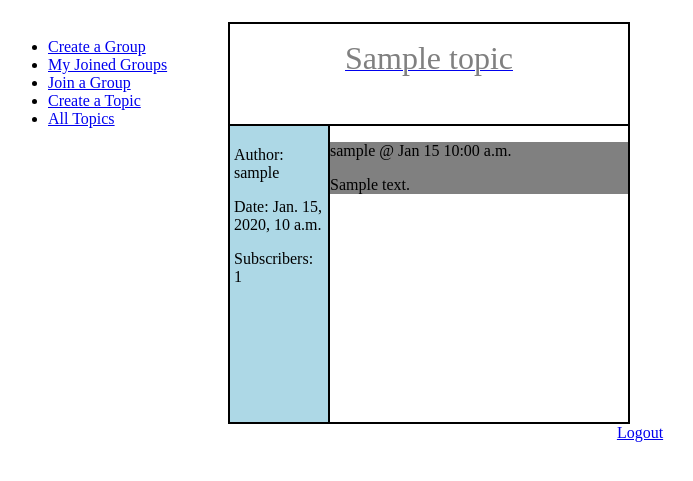
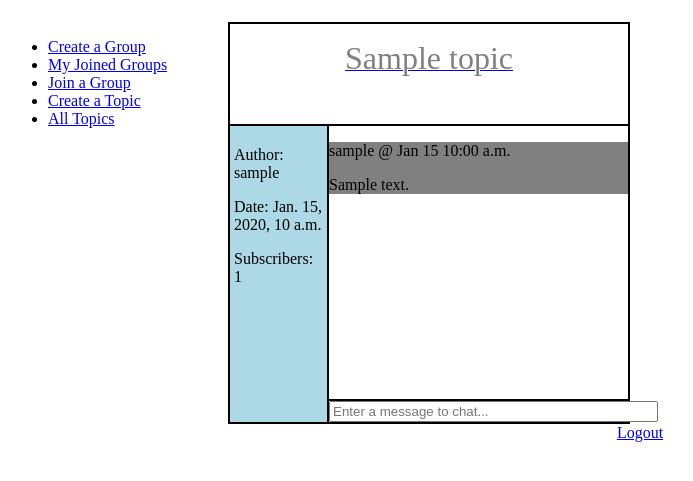
Before and after one commit to csc301-fall2014/Proj-Evening-Team8-repo, a Django app: page /mainsite/messageboard/subscriptions/ in a window 1280 px wide. Shown: the part 58-539 px from the top of the page, without its empty margins (0-693 px from the left). Run offline with Django 3.2, Linux system fonts and the light colour scheme; a user stored in the database is signed in; tables that the repository leaves empty hold one stand-in row (values such as "Sample post"); some libraries are stand-ins or nearby versions.

Commit message:
Messaging is now in table view and sub view!
Message submitted by pressing enter

```diff
--- a/messageboard/mainsite/static/mainsite/subview.css
+++ b/messageboard/mainsite/static/mainsite/subview.css
@@ -1,7 +1,7 @@
 .info {
 	background-color: lightblue;
 	float: left;
-	width: 90px;
+	width: 89px;
 	height: 288px;
 	border: 1px solid #000000;
 	margin: 0px;
@@ -15,10 +15,16 @@
 }
 .messages{
 	float: left;
-	width: 298px;
-	height:296px;
+	width: 299px;
+	height: 273px;
 	overflow-y: scroll;
 	border: 1px solid #000000;
+}
+.textbox{
+    float: left;
+    width: 299px;
+    height: 21px;
+    border: 1px solid #000000;
 }
 .logout{
 	clear: both;
--- a/messageboard/mainsite/templates/topics/subscribed_topics.html
+++ b/messageboard/mainsite/templates/topics/subscribed_topics.html
@@ -46,6 +46,14 @@
                             {% endif %}
                         {% endfor %}
                     </div>
+                    <div class="textbox" align="center">
+                         <form id="new_message" action= "" method="post">
+                            {% csrf_token %}
+                            <input type="text" id="message_content" name="message_content" size="38" autocomplete="off" placeholder="Enter a message to chat..."/>
+                            <input name="topic" type="HIDDEN" value="{{ topic.id }}"/>
+                            <input type="SUBMIT" name="POST" value="Post" hidden="true"/>
+                        </form>
+                    </div>
                 </div>
             {% empty %}
                 <p> No topics to display </p>
--- a/messageboard/mainsite/templates/topics/topic.html
+++ b/messageboard/mainsite/templates/topics/topic.html
@@ -47,9 +47,9 @@
         {% endfor %}
     </div>
     <div id="textbox" align="center">
-        <form action= "" method="post">
+        <form id="new_message" action= "" method="post">
             {% csrf_token %}
-            {{ form.as_p }}
+            <textarea style="resize:none" cols="40" id="new_message_content" name="message_content" rows="3"></textarea>
             <p> <input type="SUBMIT" name="POST" value="Post"></p>
         </form>
     </div>
--- a/messageboard/mainsite/urls.py
+++ b/messageboard/mainsite/urls.py
@@ -14,7 +14,6 @@ urlpatterns = [
     url(r'^messageboard/create/$', views.create_topic, name='create_topic'),
     url(r'^messageboard/(?P<topicid>[0-9]*)/$', views.topic, name='topic'),
 
-
     # Subscriptions
     url(r'^messageboard/(?P<topicid>[0-9]*)/subscribe/$', views.subscribe, name="subscribe"),
     url(r'^messageboard/subscriptions/$', views.subscribed_topics, name='subscribed_topics'),
--- a/messageboard/mainsite/views.py
+++ b/messageboard/mainsite/views.py
@@ -1,7 +1,7 @@
 import hashlib
 import random
 from django.shortcuts import render, redirect, get_object_or_404
-from django.http import HttpResponse
+from django.http import HttpResponse, HttpResponseRedirect
 from django.contrib.auth.models import User
 from mainsite.forms import UserForm, MessageForm, TopicForm, GroupForm
 from django.contrib.auth import authenticate, logout
@@ -10,10 +10,20 @@ from django.contrib.auth.forms import AuthenticationForm
 from django.contrib.auth.decorators import login_required
 from django.contrib.auth.hashers import make_password
 from django.core.mail import send_mail
+from django.core.urlresolvers import reverse
 from django.utils import timezone
 from mainsite.models import Topic, Message, UserProfile, Group
 
+@login_required(login_url='/mainsite/login')
 def tableview(request):
+    if "POST" in request.POST:
+        message = Message()
+        message.creator = request.user
+        current_topic = Topic.objects.get(id=request.POST['topic'])
+        message.topic = current_topic
+        message.message_content = request.POST['message_content']
+        message.save()
+        return HttpResponseRedirect(reverse('mainsite:messageboard'))
     topic_list = Topic.objects.all()
     message_list = Message.objects.all()
     return render(request, 'tableview.html', {'topics': topic_list, 'messages': message_list})
@@ -154,24 +164,24 @@ def topic(request, topicid):
     if request.method == 'POST':
         # Post a message to the topic.
         if "POST" in request.POST:
-            filled_form = MessageForm(request.POST)
-            if filled_form.is_valid():
-                data = filled_form.cleaned_data
-                message = Message()
-                message.creator = request.user
-                message.topic = Topic.objects.get(id=topicid)
-                message.message_content = data['message_content']
-                message.save()
+            message = Message()
+            message.creator = request.user
+            current_topic = Topic.objects.get(id=topicid)
+            message.topic = current_topic
+            message.message_content = request.POST['message_content']
+            message.save()
+            return HttpResponseRedirect(reverse('mainsite:topic', args=(topicid,)))
         # Edit a message.
         elif "save" in request.POST:
             message = get_object_or_404(Message, pk=request.POST['msgID'])
             message.message_content = request.POST['message_content']
             message.save()
+            return HttpResponseRedirect(reverse('mainsite:topic', args=(topicid,)))
         # Delete a message.
         elif "REMOVE" in request.POST:
             message = get_object_or_404(Message, pk=request.POST['msgID'])
             message.delete()
-
+            return HttpResponseRedirect(reverse('mainsite:topic', args=(topicid,)))
     this_topic = Topic.objects.get(id=topicid)
     messagelist = Message.objects.filter(topic__id=this_topic.id)
     return render(request, 'topics/topic.html', {'messages': messagelist, 'topic': this_topic, 'form': MessageForm()})
@@ -183,11 +193,19 @@ def subscribe(request, topicid):
     user = request.user
     user.subscribed_topics.add(Topic.objects.get(id=topicid))
     # After subscribing, redirect to the user's subscription list.
-    return redirect('/mainsite/messageboard/subscriptions')
+    return redirect(reverse('mainsite:topic', args=(topicid,)))
 
 
 @login_required(login_url='/mainsite/login')
 def subscribed_topics(request):
+    if "POST" in request.POST:
+            message = Message()
+            message.creator = request.user
+            current_topic = Topic.objects.get(id=request.POST['topic'])
+            message.topic = current_topic
+            message.message_content = request.POST['message_content']
+            message.save()
+            return HttpResponseRedirect(reverse('mainsite:subscriptions'))
     user = request.user
     topic_list = user.subscribed_topics.all()
     message_list = Message.objects.filter(topic__in=topic_list)
@@ -204,7 +222,7 @@ def create_group(request):
         group.save()
         group.user_set.add(user)
         user.joined_groups.add(group)
-        return redirect('/mainsite/messageboard/')
+        return redirect(reverse('mainsite:messageboard'))
     else:
         return render(request, 'groups/create_group.html', {'form': GroupForm})
 
@@ -241,6 +259,6 @@ def join_group(request):
             user.joined_groups.add(this_group)
         else:
             return HttpResponse('Password is invalid')
-        return redirect('/mainsite/messageboard/')
+        return redirect(reverse('mainsite:messageboard'))
     else:
         return render(request, 'groups/join_group.html', {'form': GroupForm})
```
Also changed, not shown: messageboard/mainsite/forms.py (+7 -2 lines), messageboard/mainsite/static/mainsite/tableview.css (+9 -3 lines), messageboard/mainsite/templates/tableview.html (+8 -0 lines).
